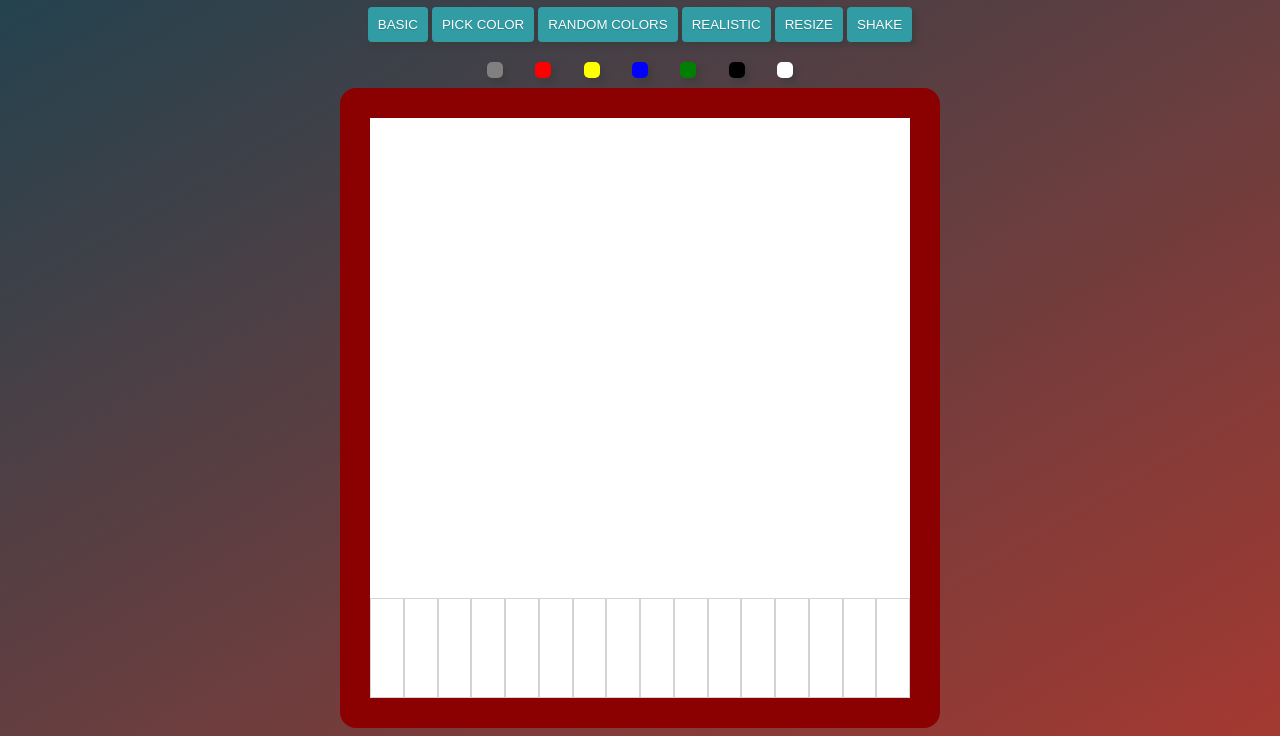
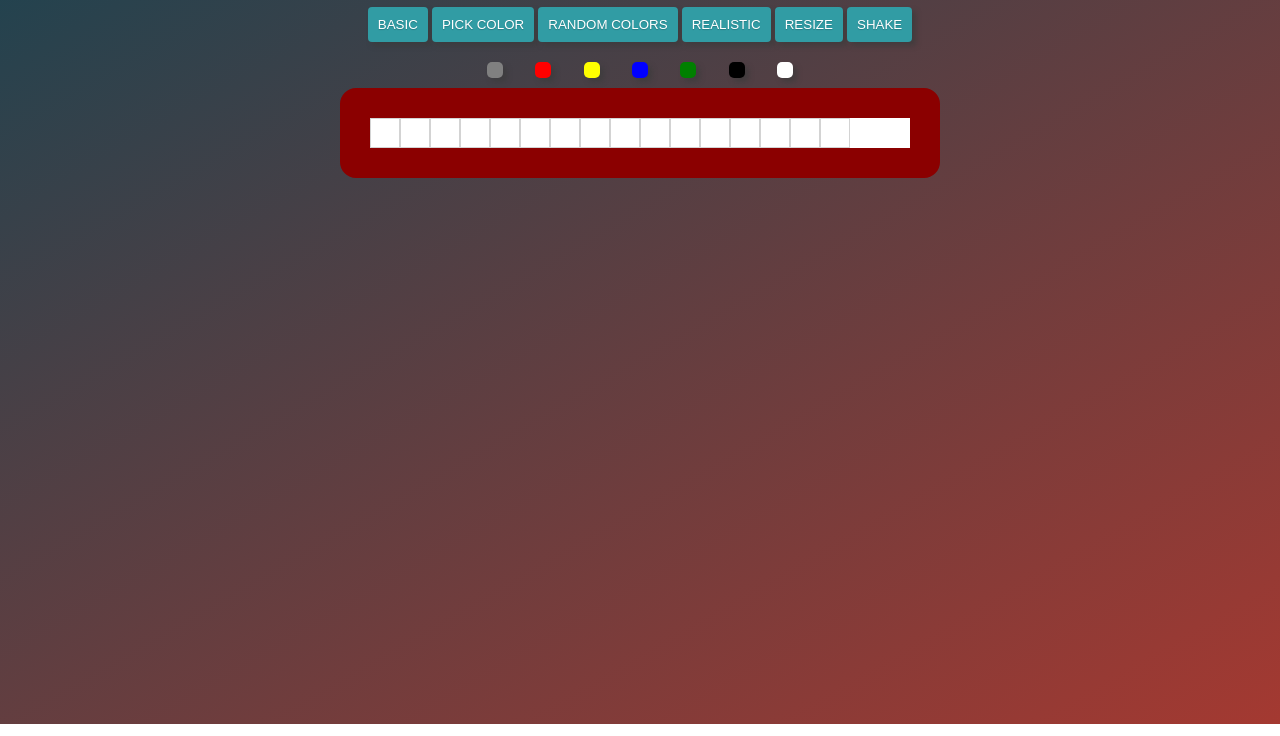
Before and after one commit to JacobCoffee/etch-a-sketch, a plain HTML site: page index.html in a window 1280 px wide. Shown: the part 76-812 px from the top of the page. Drawn offline with nearby package versions, Linux system fonts and the light colour scheme.

Commit message:
added shake animation to button & fixed flex

```diff
--- a/ref/style.css
+++ b/ref/style.css
@@ -114,10 +114,9 @@ button::-moz-focus-inner {
     background: white;
 }
 .sketcher {
-    padding-top: 60vh;
-    margin: 0 auto;
-    display: flex;
-    justify-content: center;
+    display: inline-flex;
+    flex-direction: row;
+    flex-wrap: wrap;
     width: 600px;
     background: white;
     border: 30px solid darkred;
@@ -125,9 +124,32 @@ button::-moz-focus-inner {
 }
 
 .sketcher > div {
-    box-sizing: border-box;
-    height: 100px;
-    width: 10px;
+    height: 30px;
+    width: 30px;
     border: 1px solid lightgray;
-    flex: 1 10px;
   }
+
+.sketcher.shake {
+  animation: shake 0.82s cubic-bezier(.36,.07,.19,.97) both;
+  transform: translate3d(0, 0, 0);
+  backface-visibility: hidden;
+  perspective: 1000px;
+}
+
+@keyframes shake {
+    10%, 90% {
+      transform: translate3d(-1px, 0, 0);
+    }
+
+    20%, 80% {
+      transform: translate3d(2px, 0, 0);
+    }
+
+    30%, 50%, 70% {
+      transform: translate3d(-4px, 0, 0);
+    }
+
+    40%, 60% {
+        transform: translate3d(4px, 0, 0);
+    }
+}
```
